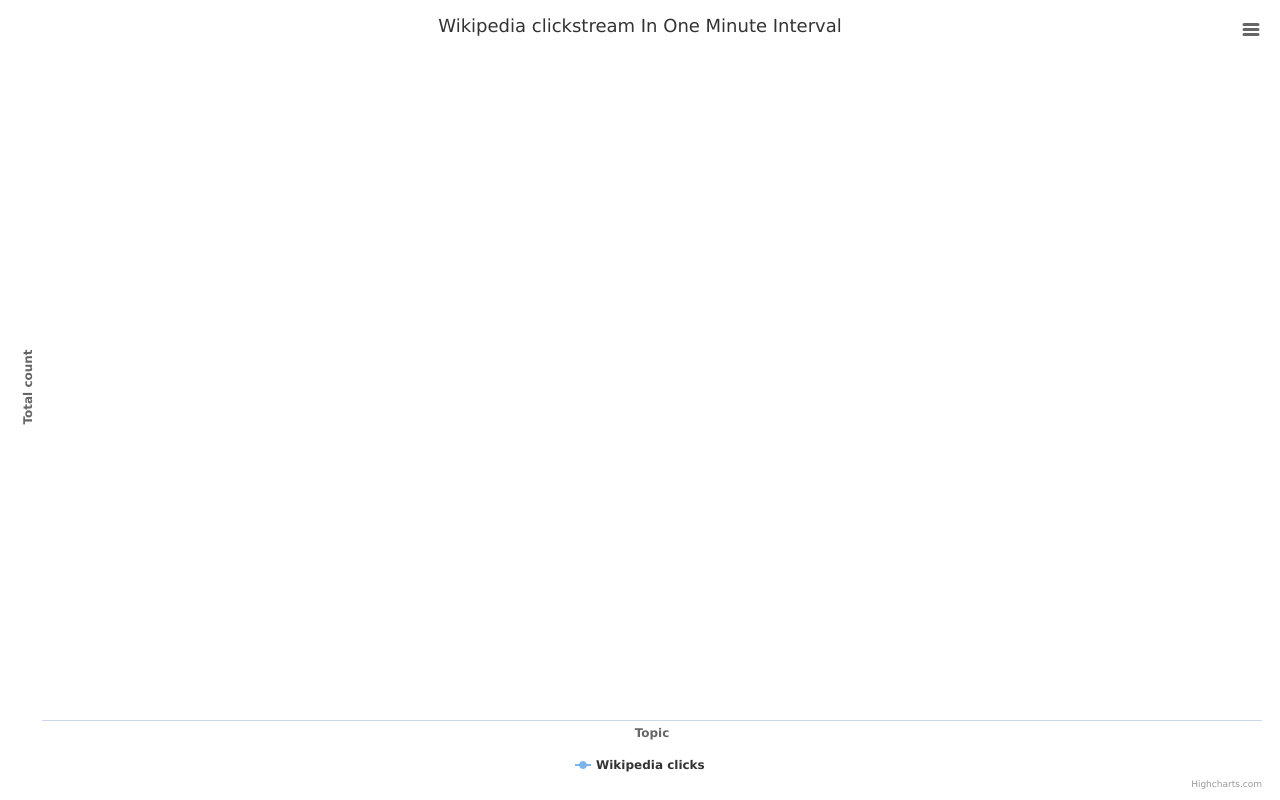
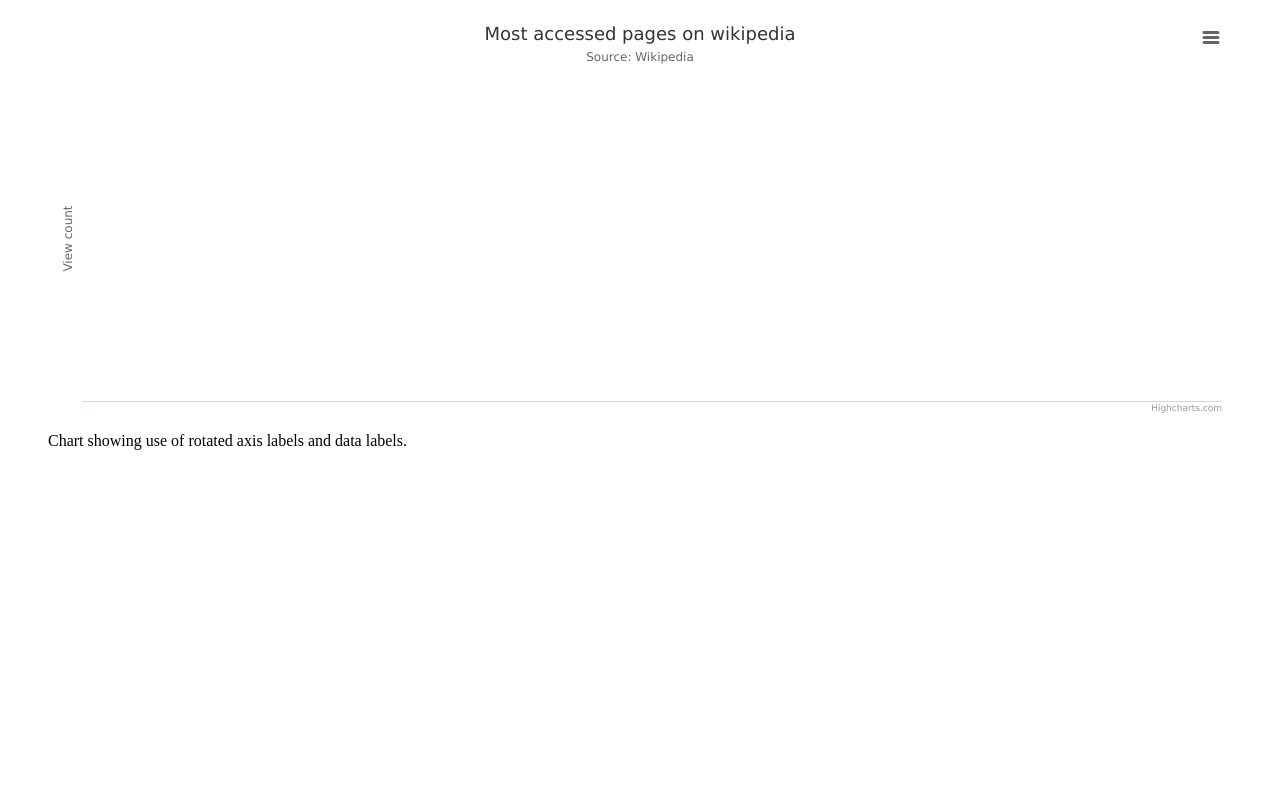
Before and after one commit to patelashutosh/wikipedia-clickstream-analysis, a website: page node/index.html in a window 1280 px wide. Drawn offline with nearby package versions, Linux system fonts and the light colour scheme; no server answers.

Commit message:
working high chart

```diff
--- a/node/index.html
+++ b/node/index.html
@@ -1,8 +1,18 @@
-<div id='container' style="height:100%;width:100%;"></div>
 <script src="//ajax.googleapis.com/ajax/libs/jquery/1.11.1/jquery.min.js"></script>
-<script src="http://code.highcharts.com/highcharts.js"></script>
-<script src="http://code.highcharts.com/modules/exporting.js"></script>
+<script src="https://code.highcharts.com/highcharts.js"></script>
+<script src="https://code.highcharts.com/modules/exporting.js"></script>
+<script src="https://code.highcharts.com/modules/export-data.js"></script>
+<script src="https://code.highcharts.com/modules/accessibility.js"></script>
+
 <script src="/socket.io/socket.io.js"></script>
+
+<figure class="highcharts-figure">
+    <div id="container"></div>
+    <p class="highcharts-description">
+        Chart showing use of rotated axis labels and data labels.
+    </p>
+</figure>
+
 <script type="text/javascript">
     $(document).ready(function () {
 	    var socket = io();
@@ -16,79 +26,72 @@
             }
         });
 
-        chart = new Highcharts.Chart({
+        var options = {
             chart: {
-		        renderTo: 'container',
-                type: 'spline',
-                animation: Highcharts.svg, // don't animate in old IE
-                marginRight: 10,
-
+            renderTo: 'container',
+            type: 'column',
+            options3d: {
+                enabled: true,
+                alpha: 0,
+                beta: 0,
+                depth: 0,
+                viewDistance: 25
+            }
             },
             title: {
-                text: 'Wikipedia clickstream In One Minute Interval'
+                text: 'Most accessed pages on wikipedia'
+            },
+            subtitle: {
+                text: 'Source: <a href="http://en.wikipedia.org/wiki/List_of_cities_proper_by_population">Wikipedia</a>'
             },
             xAxis: {
-                // type: 'datetime',
-                tickPixelInterval: 150,
-                title: {
-                    text: 'Topic',
+                type: 'Page name',
+                labels: {
+                    rotation: -45,
                     style: {
-                        fontWeight: 'bold'
+                        fontSize: '13px',
+                        fontFamily: 'Verdana, sans-serif'
                     }
                 }
             },
             yAxis: {
+                min: 0,
                 title: {
-                    text: 'Total count',
-                    style: {
-                        fontWeight: 'bold'
-                    }
-                },
-                plotLines: [{
-                    value: 0,
-                    width: 1,
-                    color: '#808080'
-                }]
-            },
-            tooltip: {
-                formatter: function () {
-                    return '<b>' + this.series.name + '</b><br/>' +
-                    this.x + '<br/>' + Highcharts.numberFormat(this.y, 0);
+                    text: 'View count'
                 }
             },
             legend: {
-                enabled: true
+                enabled: false
             },
-            exporting: {
-                enabled: true
+            tooltip: {
+                pointFormat: 'View count <b>{point.y:.1f}</b>'
             },
             series: [{
-                name: 'Wikipedia clicks',
-                data: (function () {
-                    //generate an array of random data
-                    var data = [],
-                        topic = "dummy",
-                        i;
-
-                    for (i = -3; i <= 0; i += 1) {
-                        data.push({
-                            x: topic + i,
-                            y: 1000
-                        });
+                name: 'Articles',
+                data: [],
+                // data: [
+                //     ['placeholder1', 5000],
+                //     ['placeholder2', 4000]
+                // ],
+                dataLabels: {
+                    enabled: true,
+                    rotation: -90,
+                    color: '#FFFFFF',
+                    align: 'right',
+                    //format: '{point.y:.1f}', // one decimal
+                    y: 10, // 10 pixels down from the top
+                    style: {
+                        fontSize: '13px',
+                        fontFamily: 'Verdana, sans-serif'
                     }
-                    //var data = ["topic a", "topic b"]
-                    return data;
-                }())
+                }
             }]
-        });
-        socket.on('message', function(data){
-            //data = JSON.parse(data);
-            // if (data[0] === 'shipped') {
-            //     chart.series[0].addPoint([(new Date()).getTime(), data[1]], true, true);
-            //     chart.redraw();
-            // }
-            console.log(data.key, data.value);
-            chart.series[0].addPoint([data.key, data.value], true, true);
+        };
+        var chart = new Highcharts.Chart(options);
+        socket.on('message', function(msg){
+            //console.log("Message: *****: ", msg);
+            console.log(msg.key, msg.value);
+            chart.series[0].addPoint([msg.key, parseInt(msg.value)]);
             chart.redraw();
         });
     });
--- a/node/index.js
+++ b/node/index.js
@@ -34,5 +34,6 @@
 
 consumer.on('message', function(message) {
     console.log(message.key, message.value);
-    io.emit("message", message);
+    //io.emit("message", message);
+    io.emit("message", {'key': message.key, 'value': message.value});
 });
```
Also changed, not shown: 1 other file.
